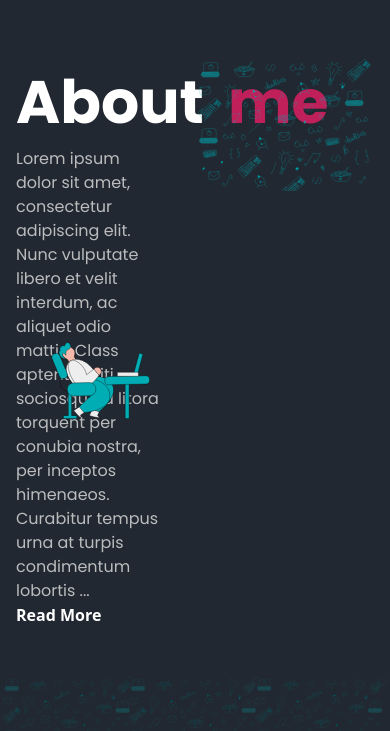
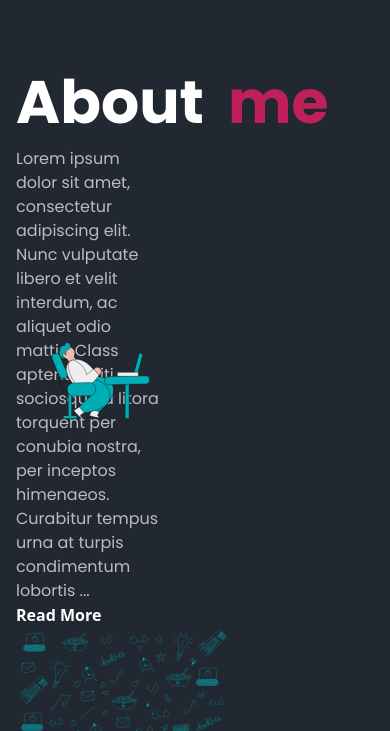
Before and after one commit to Mfonisorobert/portfolio_website, a React (Vite) app: page / in a window 390 px wide. Shown: the part 893-1624 px from the top of the page. Built offline with nearby package versions, Linux system fonts and the light colour scheme.

Commit message:
responsiveness

```diff
--- a/src/App.jsx
+++ b/src/App.jsx
@@ -72,7 +72,7 @@ import React from "react";
 
             {/* SECTION TWO */}
 
-            <div className="relative bg-[#222831] flex md:flex-row px-4 md:px-8 lg:px-36 py-12 md:py-36">
+            <div className="relative bg-[#222831] flex flex-col md:flex-row px-4 md:px-8 lg:px-36 py-12 md:py-36">
 
                         {/* herovector */}
                         {/* <div className="w-[80%] relative">
```
